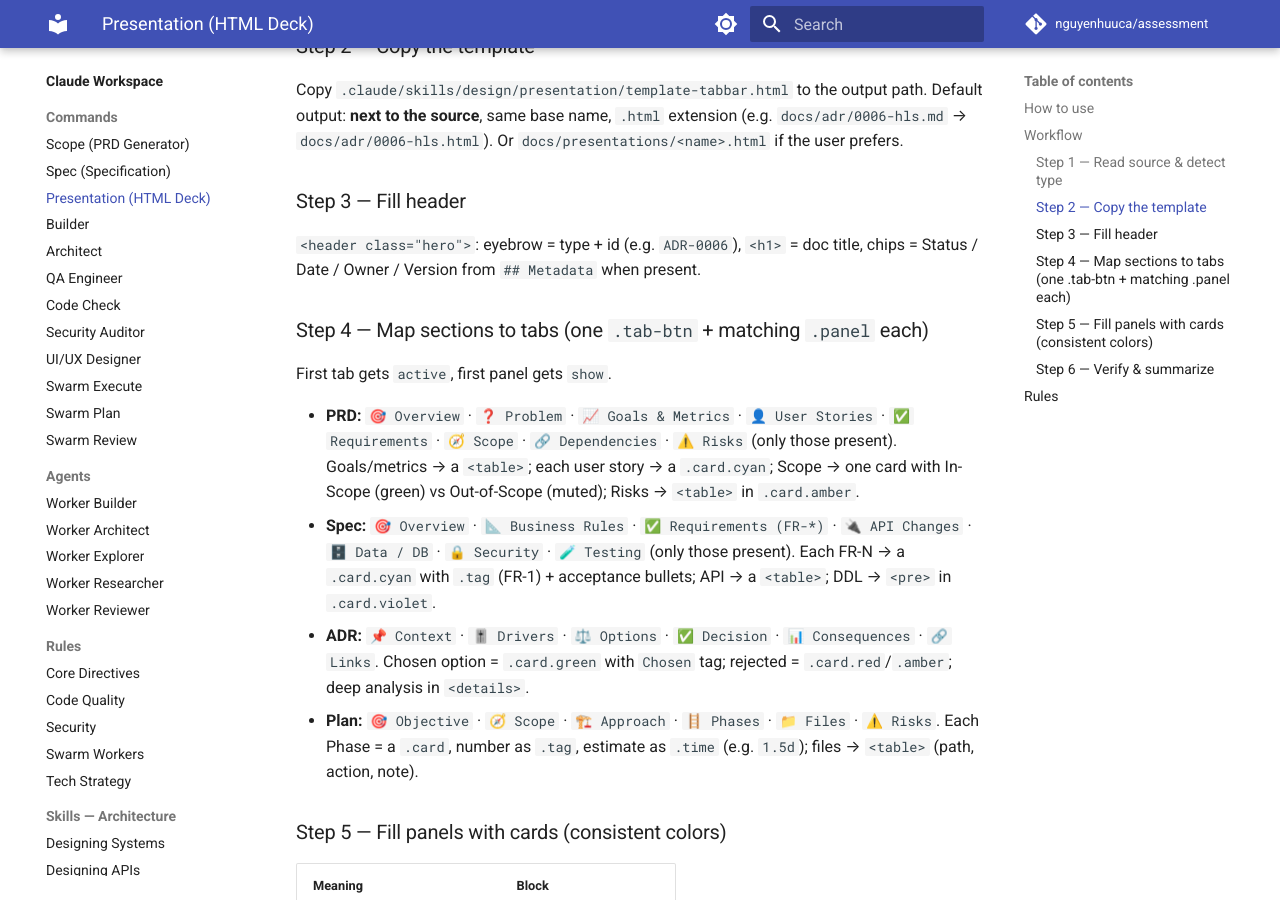
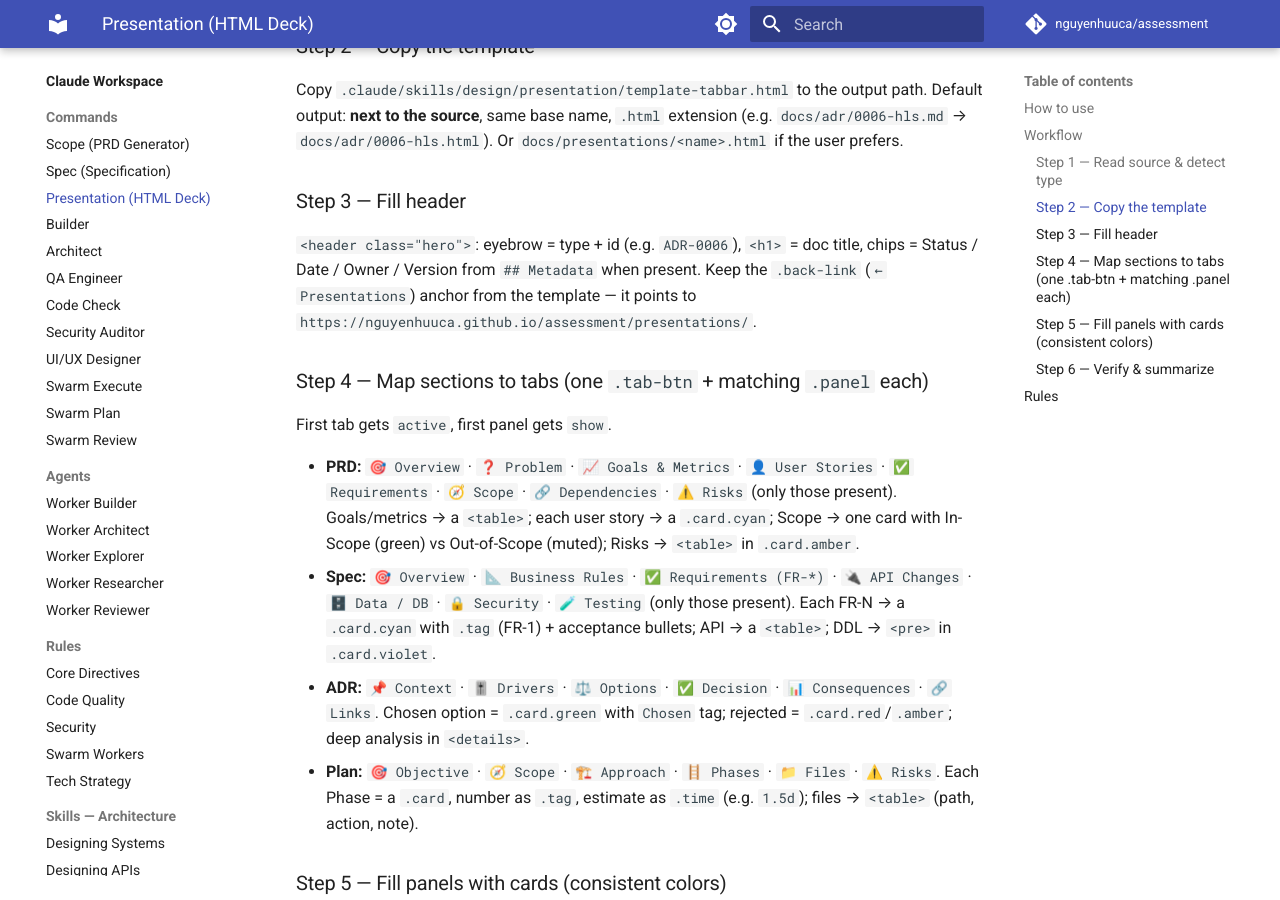
Before and after one commit to nguyenhuuca/assessment, an MkDocs documentation site: the page built from docs/claude/commands/presentation.md, in a window 1280 px wide and 900 px high, scrolled down 917 px. Built offline with MkDocs 1.6.1 and Material for MkDocs 9.7.7, drawn with Linux system fonts in a browser that asks for light colours; comment, search, counter and statistics services are not loaded.

Commit message:
feat(presentation): add back-to-Presentations link on each deck
- Add .back-link (top-left) linking to the GitHub Pages presentations index
- Apply to template + existing PRD/Spec decks
- Document the back-link in /presentation command + skill

Co-Authored-By: Claude Opus 4.8 <noreply@anthropic.com>

```diff
--- a/docs/claude/commands/presentation.md
+++ b/docs/claude/commands/presentation.md
@@ -42,6 +42,8 @@ path. Default output: **next to the source**, same base name, `.html` extension
 ### Step 3 — Fill header
 `<header class="hero">`: eyebrow = type + id (e.g. `ADR-0006`), `<h1>` = doc
 title, chips = Status / Date / Owner / Version from `## Metadata` when present.
+Keep the `.back-link` (`← Presentations`) anchor from the template — it points to
+`https://nguyenhuuca.github.io/assessment/presentations/`.
 
 ### Step 4 — Map sections to tabs (one `.tab-btn` + matching `.panel` each)
 First tab gets `active`, first panel gets `show`.
--- a/docs/prd/PRD-hot-video-priority.html
+++ b/docs/prd/PRD-hot-video-priority.html
@@ -34,7 +34,7 @@
   }
 
   /* Header */
-  header.hero{padding:34px 24px 22px;text-align:center;border-bottom:1px solid var(--line);
+  header.hero{padding:34px 24px 22px;text-align:center;position:relative;border-bottom:1px solid var(--line);
     background:linear-gradient(180deg, rgba(79,140,255,.06), transparent);}
   .hero .eyebrow{letter-spacing:.28em;text-transform:uppercase;font-size:.72rem;color:var(--blue);font-weight:700}
   .hero h1{margin:.35em auto .25em;max-width:1000px;font-size:clamp(1.5rem,3.6vw,2.5rem);line-height:1.18;
@@ -42,6 +42,8 @@
   .hero .meta{display:flex;flex-wrap:wrap;gap:10px;justify-content:center;margin-top:14px}
   .chip{font-size:.82rem;color:var(--muted);border:1px solid var(--line);background:var(--card);padding:6px 13px;border-radius:999px}
   .chip b{color:var(--ink);font-weight:600}
+  .back-link{position:absolute;left:16px;top:16px;display:inline-flex;align-items:center;gap:6px;font-size:.82rem;color:var(--muted);text-decoration:none;border:1px solid var(--line);background:var(--card);padding:6px 12px;border-radius:999px;transition:.18s ease;z-index:60}
+  .back-link:hover{color:#fff;border-color:#39425c}
 
   /* Tab bar */
   nav.tabs{position:sticky;top:0;z-index:50;display:flex;justify-content:safe center;gap:6px;overflow-x:auto;padding:10px 14px;
@@ -115,6 +117,7 @@
 
 <!-- ===== HEADER ===== -->
 <header class="hero">
+  <a class="back-link" href="https://nguyenhuuca.github.io/assessment/presentations/">← Presentations</a>
   <div class="eyebrow">PRD · Hot Video Priority</div>
   <h1>Hot Video Priority &amp; Trending Feed</h1>
   <div class="meta">
--- a/docs/specs/spec-watch-history.html
+++ b/docs/specs/spec-watch-history.html
@@ -33,7 +33,7 @@
   }
 
   /* Header */
-  header.hero{padding:34px 24px 22px;text-align:center;border-bottom:1px solid var(--line);
+  header.hero{padding:34px 24px 22px;text-align:center;position:relative;border-bottom:1px solid var(--line);
     background:linear-gradient(180deg, rgba(79,140,255,.06), transparent);}
   .hero .eyebrow{letter-spacing:.28em;text-transform:uppercase;font-size:.72rem;color:var(--blue);font-weight:700}
   .hero h1{margin:.35em auto .25em;max-width:1000px;font-size:clamp(1.5rem,3.6vw,2.5rem);line-height:1.18;
@@ -41,6 +41,8 @@
   .hero .meta{display:flex;flex-wrap:wrap;gap:10px;justify-content:center;margin-top:14px}
   .chip{font-size:.82rem;color:var(--muted);border:1px solid var(--line);background:var(--card);padding:6px 13px;border-radius:999px}
   .chip b{color:var(--ink);font-weight:600}
+  .back-link{position:absolute;left:16px;top:16px;display:inline-flex;align-items:center;gap:6px;font-size:.82rem;color:var(--muted);text-decoration:none;border:1px solid var(--line);background:var(--card);padding:6px 12px;border-radius:999px;transition:.18s ease;z-index:60}
+  .back-link:hover{color:#fff;border-color:#39425c}
 
   /* Tab bar */
   nav.tabs{position:sticky;top:0;z-index:50;display:flex;justify-content:safe center;gap:6px;overflow-x:auto;padding:10px 14px;
@@ -114,6 +116,7 @@
 
 <!-- ===== HEADER ===== -->
 <header class="hero">
+  <a class="back-link" href="https://nguyenhuuca.github.io/assessment/presentations/">← Presentations</a>
   <div class="eyebrow">SPEC · Watch History</div>
   <h1>Feature Specification: Watch History</h1>
   <div class="meta">
```
Also changed, not shown: .claude/commands/presentation.md (+2 -0 lines), .claude/skills/design/presentation/SKILL.md (+3 -1 lines), 1 other file.
